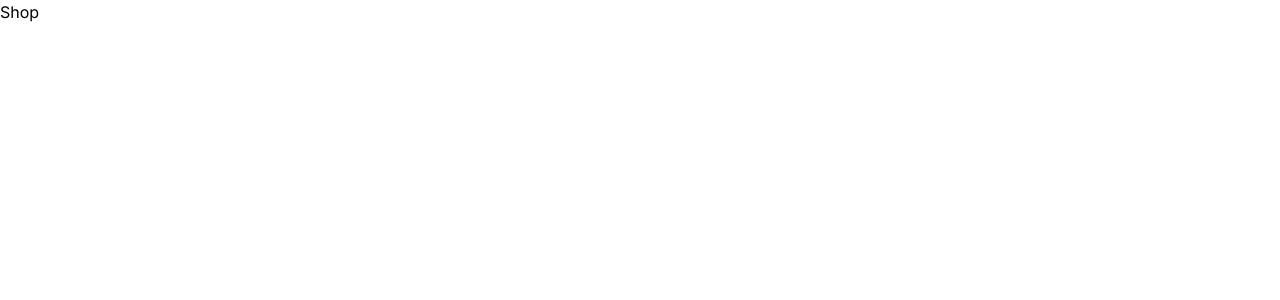
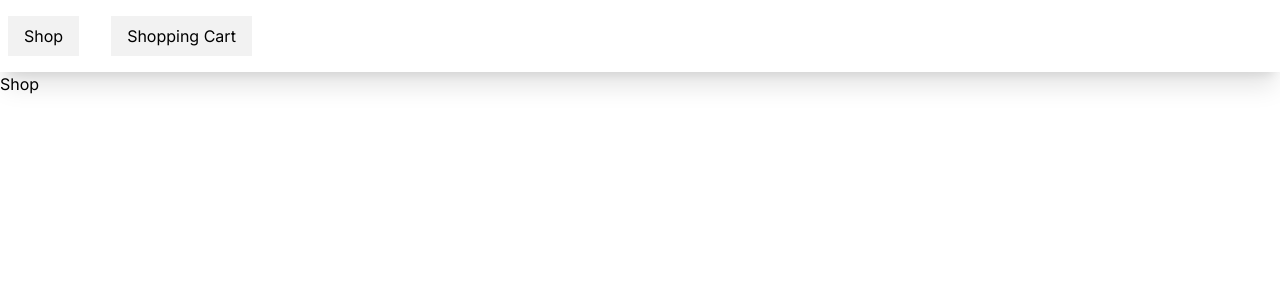
Before and after one commit to cheestick/delivery-app, a Next.js app: page / in a window 1280 px wide. Shown: the top 300 px of the page. Built offline with nearby package versions, Linux system fonts and the light colour scheme.

Commit message:
header page navigation was added

```diff
--- a/src/app/layout.tsx
+++ b/src/app/layout.tsx
@@ -1,3 +1,4 @@
+import Header from "@/components/header";
 import "./globals.css";
 import { Inter } from "next/font/google";
 
@@ -15,7 +16,10 @@ export default function RootLayout({
 }) {
   return (
     <html lang="en">
-      <body className={inter.className}>{children}</body>
+      <body className={inter.className}>
+        <Header />
+        {children}
+      </body>
     </html>
   );
 }
--- /dev/null
+++ b/src/components/header.tsx
@@ -0,0 +1,10 @@
+import React from "react";
+import Navigation from "./navigation";
+
+export default function Header() {
+  return (
+    <header className="sticky top-0 shadow-xl px-2 py-4">
+      <Navigation />
+    </header>
+  );
+}
--- /dev/null
+++ b/src/components/navigation.tsx
@@ -0,0 +1,20 @@
+import Link from "next/link";
+
+export default function Navigation() {
+  return (
+    <nav className="flex gap-8">
+      <Link
+        href="/"
+        className="bg-black/5 px-4 py-2 active:bg-black/10 hover:underline underline-offset-8"
+      >
+        Shop
+      </Link>
+      <Link
+        href="cart"
+        className="bg-black/5 px-4 py-2 active:bg-black/10 hover:underline underline-offset-8"
+      >
+        Shopping Cart
+      </Link>
+    </nav>
+  );
+}
```
